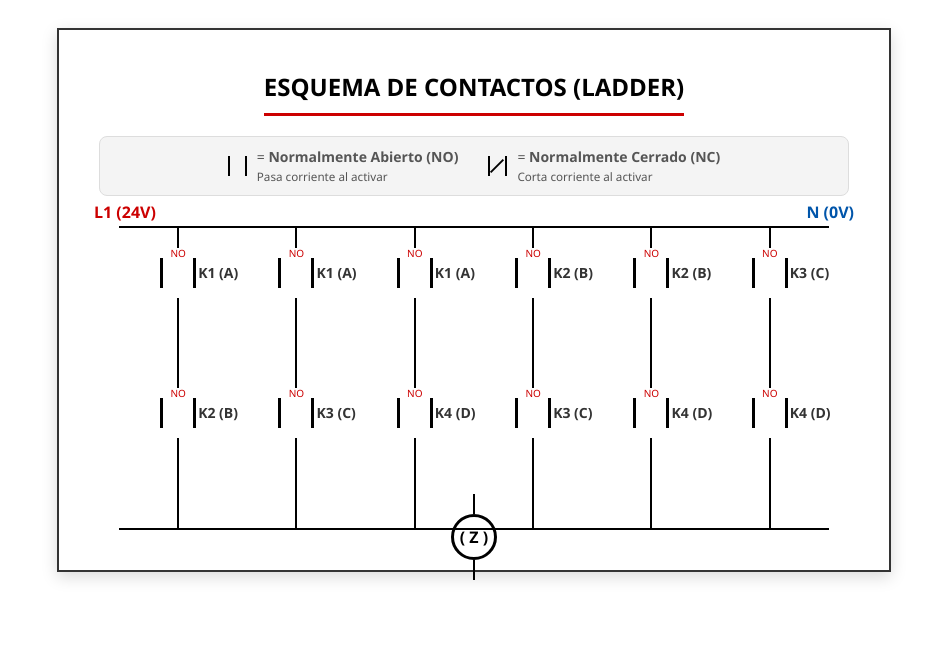
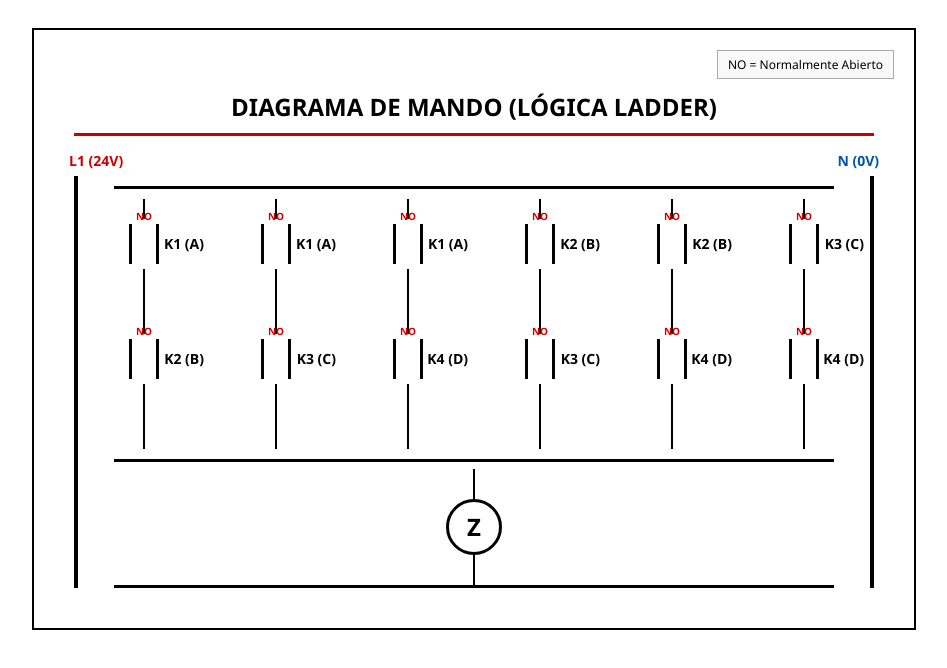
Before and after one commit to Unporciento/OP, a plain HTML site: page index.html in a window 1280 px wide. Shown: the whole page, without its empty margins (166-1113 px from the left). Drawn offline with Linux system fonts and the light colour scheme.

Commit message:
Update index.html

```diff
--- a/index.html
+++ b/index.html
@@ -3,7 +3,7 @@
 <head>
     <meta charset="UTF-8">
     <meta name="viewport" content="width=device-width, initial-scale=1.0">
-    <title>Diagrama Intuitivo Ladder</title>
+    <title>Diagrama Final Corregido</title>
     <style>
         body {
             background-color: #ffffff;
@@ -15,266 +15,288 @@
         }
 
         .diagram-sheet {
-            border: 2px solid #333;
+            border: 2px solid #000;
             padding: 40px;
             background-color: #fff;
-            box-shadow: 0 5px 15px rgba(0,0,0,0.15);
-            min-width: 750px;
+            min-width: 800px; /* Ancho suficiente para que no se apriete */
+            position: relative;
         }
 
         h2 {
             text-align: center;
-            margin-top: 0;
             text-transform: uppercase;
-            border-bottom: 3px solid #cc0000; /* Rojo INACAP */
+            border-bottom: 3px solid #cc0000;
             padding-bottom: 10px;
-            display: inline-block;
+            margin-bottom: 40px;
+            color: #000;
         }
 
-        /* LEYENDA VISUAL */
+        /* LEYENDA */
         .legend {
-            display: flex;
-            justify-content: center;
-            gap: 30px;
-            margin-bottom: 30px;
-            padding: 10px;
-            background-color: #f4f4f4;
-            border-radius: 8px;
-            border: 1px solid #ddd;
+            position: absolute;
+            top: 20px;
+            right: 20px;
+            border: 1px solid #aaa;
+            padding: 5px 10px;
+            font-size: 12px;
+            background: #f9f9f9;
         }
-        .legend-item { display: flex; align-items: center; gap: 10px; font-size: 14px; color: #555; }
 
-        /* Símbolo miniatura para leyenda */
-        .mini-symbol {
-            width: 15px; height: 20px; border-left: 2px solid #000; border-right: 2px solid #000;
-        }
-        .mini-symbol.nc { position: relative; }
-        .mini-symbol.nc::after { content:''; position: absolute; width: 18px; height: 2px; background:#000; transform: rotate(-45deg); top: 9px; left: -2px; }
-
-        /* CIRCUITO */
-        .ladder-diagram {
+        /* ESTRUCTURA PRINCIPAL */
+        .circuit-area {
             display: flex;
             flex-direction: column;
+            align-items: center;
             position: relative;
+            padding: 0 40px; /* Margen lateral interno */
         }
 
-        /* Rieles Laterales (Estilo Americano/Ladder) */
+        /* RIELES DE POTENCIA (Verticales a los lados) */
+        .rail-container {
+            position: absolute;
+            top: 0;
+            bottom: 0;
+            width: 100%;
+            pointer-events: none; /* Para que no moleste al layout */
+        }
         .rail {
             position: absolute;
             width: 4px;
             height: 100%;
             background-color: #000;
+            top: 0;
         }
-        .rail-left { left: 0; }
-        .rail-right { right: 0; }
+        .rail.left { left: 0; }
+        .rail.right { right: 0; }
 
         .rail-label {
             position: absolute;
             top: -25px;
             font-weight: bold;
-            font-size: 16px;
+            font-size: 14px;
         }
-        .l1-label { left: -5px; color: #cc0000; }
-        .n-label { right: -5px; color: #0055aa; }
 
-        /* Escalones (Rungs) */
-        .rungs-container {
+        /* BUSES HORIZONTALES */
+        .bus-bar {
+            width: 100%;
+            height: 3px;
+            background-color: #000;
+            margin: 10px 0;
+            position: relative;
+            z-index: 1;
+        }
+
+        /* CONTENEDOR DE RAMAS */
+        .branches-row {
             display: flex;
-            flex-direction: column; /* Apilados verticalmente para Ladder puro, pero tu profe pidió paralelo vertical */
-            /* Volvemos al estilo vertical paralelo por la densidad del dibujo */
-            flex-direction: row;
-            justify-content: space-around;
-            margin: 0 20px; /* Margen para los rieles */
-            height: 300px;
-            position: relative;
-            border-top: 2px solid #000; /* Bus Superior */
-            border-bottom: 2px solid #000; /* Bus Inferior */
+            justify-content: space-between; /* Distribuye equitativamente */
+            width: 100%;
+            height: 250px; /* Altura de los cables verticales */
         }
 
         .branch {
             display: flex;
             flex-direction: column;
             align-items: center;
-            width: 80px;
+            width: 60px;
             position: relative;
+            height: 100%;
         }
 
-        .wire { width: 2px; background: #000; flex-grow: 1; }
+        .wire {
+            width: 2px;
+            background-color: #000;
+            flex-grow: 1; /* Ocupa todo el espacio disponible */
+        }
 
-        /* EL CAMBIO CLAVE: Símbolo Ladder Abierto "Gap" */
-        .contact-ladder {
+        /* SÍMBOLO CONTACTO ABIERTO (LADDER) */
+        .contact-symbol {
             width: 30px;
-            height: 30px;
-            border-left: 3px solid #000;
-            border-right: 3px solid #000;
+            height: 40px;
             position: relative;
-            margin: 10px 0;
-            background: #fff; /* Blanco por dentro = Abierto/Hueco */
             display: flex;
             align-items: center;
             justify-content: center;
-            z-index: 5;
+            background: #fff; /* Tapa el cable de fondo si lo hubiera */
+            z-index: 2;
+            margin: 5px 0;
+        }
+        /* Líneas verticales del capacitor/contacto */
+        .contact-symbol::before {
+            content: ''; position: absolute; left: 0; height: 100%; width: 3px; background: #000;
+        }
+        .contact-symbol::after {
+            content: ''; position: absolute; right: 0; height: 100%; width: 3px; background: #000;
         }
 
-        .tag {
+        .tag-name {
             position: absolute;
-            left: 35px; /* Etiqueta a la derecha del símbolo */
+            right: -45px; /* Texto a la derecha del símbolo */
+            top: 10px;
             font-weight: bold;
             font-size: 14px;
-            color: #333;
             white-space: nowrap;
         }
 
-        .sub-tag {
+        .tag-no {
+            position: absolute;
+            top: -15px;
+            color: #cc0000;
             font-size: 10px;
-            color: #cc0000;
-            position: absolute;
-            top: -12px;
-            left: 0;
-            width: 100%;
-            text-align: center;
+            font-weight: bold;
         }
 
-        /* Bobina / Luz */
-        .coil-container {
-            position: absolute;
-            bottom: -50px; /* Debajo del bus inferior */
-            left: 50%;
-            transform: translateX(-50%);
+        /* ZONA DE SALIDA (BOBINA) ARREGLADA */
+        .output-zone {
             display: flex;
             flex-direction: column;
             align-items: center;
+            width: 100%;
+            margin-top: -3px; /* Pegado al bus de abajo */
         }
 
-        .coil {
-            width: 40px;
-            height: 40px;
+        .coil-wire {
+            width: 2px;
+            height: 30px;
+            background-color: #000;
+        }
+
+        .coil-circle {
+            width: 50px;
+            height: 50px;
             border: 3px solid #000;
             border-radius: 50%;
             display: flex;
             align-items: center;
             justify-content: center;
+            font-size: 24px;
             font-weight: bold;
+            background-color: #fff;
+            position: relative;
+            z-index: 10;
         }
+
+        /* Pequeñas "orejas" para conectar el círculo si hiciera falta, pero con el cable directo basta */
 
     </style>
 </head>
 <body>
 
     <div class="diagram-sheet">
-        <div style="text-align: center;">
-            <h2>Esquema de Contactos (Ladder)</h2>
-        </div>
+        <h2>Diagrama de Mando (Lógica Ladder)</h2>
 
-        <div class="legend">
-            <div class="legend-item">
-                <div class="mini-symbol"></div>
-                <span>= <strong>Normalmente Abierto (NO)</strong><br><small>Pasa corriente al activar</small></span>
+        <div class="legend">NO = Normalmente Abierto</div>
+
+        <div class="circuit-area">
+            <div class="rail-container">
+                <div class="rail left"></div>
+                <div class="rail right"></div>
+                <div class="rail-label" style="left: -5px; color: #cc0000;">L1 (24V)</div>
+                <div class="rail-label" style="right: -5px; color: #0055aa;">N (0V)</div>
             </div>
-            <div class="legend-item">
-                <div class="mini-symbol nc"></div>
-                <span>= <strong>Normalmente Cerrado (NC)</strong><br><small>Corta corriente al activar</small></span>
-            </div>
-        </div>
 
-        <div class="ladder-diagram">
-            <div class="rail-label l1-label">L1 (24V)</div>
-            <div class="rail-label n-label">N (0V)</div>
+            <div class="bus-bar"></div>
 
-            <div class="rungs-container">
+            <div class="branches-row">
 
                 <div class="branch">
-                    <div class="wire" style="height: 20px; flex-grow: 0;"></div>
-                    <div class="contact-ladder">
-                        <span class="sub-tag">NO</span> <span class="tag">K1 (A)</span>
+                    <div class="wire" style="max-height: 20px;"></div>
+                    <div class="contact-symbol">
+                        <span class="tag-no">NO</span>
+                        <span class="tag-name">K1 (A)</span>
                     </div>
                     <div class="wire"></div>
-                    <div class="contact-ladder">
-                        <span class="sub-tag">NO</span>
-                        <span class="tag">K2 (B)</span>
+                    <div class="contact-symbol">
+                        <span class="tag-no">NO</span>
+                        <span class="tag-name">K2 (B)</span>
                     </div>
                     <div class="wire"></div>
                 </div>
 
                 <div class="branch">
-                    <div class="wire" style="height: 20px; flex-grow: 0;"></div>
-                    <div class="contact-ladder">
-                        <span class="sub-tag">NO</span>
-                        <span class="tag">K1 (A)</span>
+                    <div class="wire" style="max-height: 20px;"></div>
+                    <div class="contact-symbol">
+                        <span class="tag-no">NO</span>
+                        <span class="tag-name">K1 (A)</span>
                     </div>
                     <div class="wire"></div>
-                    <div class="contact-ladder">
-                        <span class="sub-tag">NO</span>
-                        <span class="tag">K3 (C)</span>
+                    <div class="contact-symbol">
+                        <span class="tag-no">NO</span>
+                        <span class="tag-name">K3 (C)</span>
                     </div>
                     <div class="wire"></div>
                 </div>
 
                 <div class="branch">
-                    <div class="wire" style="height: 20px; flex-grow: 0;"></div>
-                    <div class="contact-ladder">
-                        <span class="sub-tag">NO</span>
-                        <span class="tag">K1 (A)</span>
+                    <div class="wire" style="max-height: 20px;"></div>
+                    <div class="contact-symbol">
+                        <span class="tag-no">NO</span>
+                        <span class="tag-name">K1 (A)</span>
                     </div>
                     <div class="wire"></div>
-                    <div class="contact-ladder">
-                        <span class="sub-tag">NO</span>
-                        <span class="tag">K4 (D)</span>
+                    <div class="contact-symbol">
+                        <span class="tag-no">NO</span>
+                        <span class="tag-name">K4 (D)</span>
                     </div>
                     <div class="wire"></div>
                 </div>
 
                 <div class="branch">
-                    <div class="wire" style="height: 20px; flex-grow: 0;"></div>
-                    <div class="contact-ladder">
-                        <span class="sub-tag">NO</span>
-                        <span class="tag">K2 (B)</span>
+                    <div class="wire" style="max-height: 20px;"></div>
+                    <div class="contact-symbol">
+                        <span class="tag-no">NO</span>
+                        <span class="tag-name">K2 (B)</span>
                     </div>
                     <div class="wire"></div>
-                    <div class="contact-ladder">
-                        <span class="sub-tag">NO</span>
-                        <span class="tag">K3 (C)</span>
+                    <div class="contact-symbol">
+                        <span class="tag-no">NO</span>
+                        <span class="tag-name">K3 (C)</span>
                     </div>
                     <div class="wire"></div>
                 </div>
 
                  <div class="branch">
-                    <div class="wire" style="height: 20px; flex-grow: 0;"></div>
-                    <div class="contact-ladder">
-                        <span class="sub-tag">NO</span>
-                        <span class="tag">K2 (B)</span>
+                    <div class="wire" style="max-height: 20px;"></div>
+                    <div class="contact-symbol">
+                        <span class="tag-no">NO</span>
+                        <span class="tag-name">K2 (B)</span>
                     </div>
                     <div class="wire"></div>
-                    <div class="contact-ladder">
-                        <span class="sub-tag">NO</span>
-                        <span class="tag">K4 (D)</span>
+                    <div class="contact-symbol">
+                        <span class="tag-no">NO</span>
+                        <span class="tag-name">K4 (D)</span>
                     </div>
                     <div class="wire"></div>
                 </div>
 
                  <div class="branch">
-                    <div class="wire" style="height: 20px; flex-grow: 0;"></div>
-                    <div class="contact-ladder">
-                        <span class="sub-tag">NO</span>
-                        <span class="tag">K3 (C)</span>
+                    <div class="wire" style="max-height: 20px;"></div>
+                    <div class="contact-symbol">
+                        <span class="tag-no">NO</span>
+                        <span class="tag-name">K3 (C)</span>
                     </div>
                     <div class="wire"></div>
-                    <div class="contact-ladder">
-                        <span class="sub-tag">NO</span>
-                        <span class="tag">K4 (D)</span>
+                    <div class="contact-symbol">
+                        <span class="tag-no">NO</span>
+                        <span class="tag-name">K4 (D)</span>
                     </div>
                     <div class="wire"></div>
                 </div>
 
             </div>
 
-            <div class="coil-container">
-                <div class="wire" style="height: 20px; width: 2px; background: #000;"></div>
-                <div class="coil">
-                    ( Z )
-                </div>
-                <div class="wire" style="height: 20px; width: 2px; background: #000;"></div>
+            <div class="bus-bar"></div>
+
+            <div class="output-zone">
+                <div class="coil-wire"></div>
+
+                <div class="coil-circle">Z</div>
+
+                <div class="coil-wire"></div>
             </div>
+
+            <div style="width: 100%; height: 3px; background: #000;"></div>
+
         </div>
     </div>
 
```
